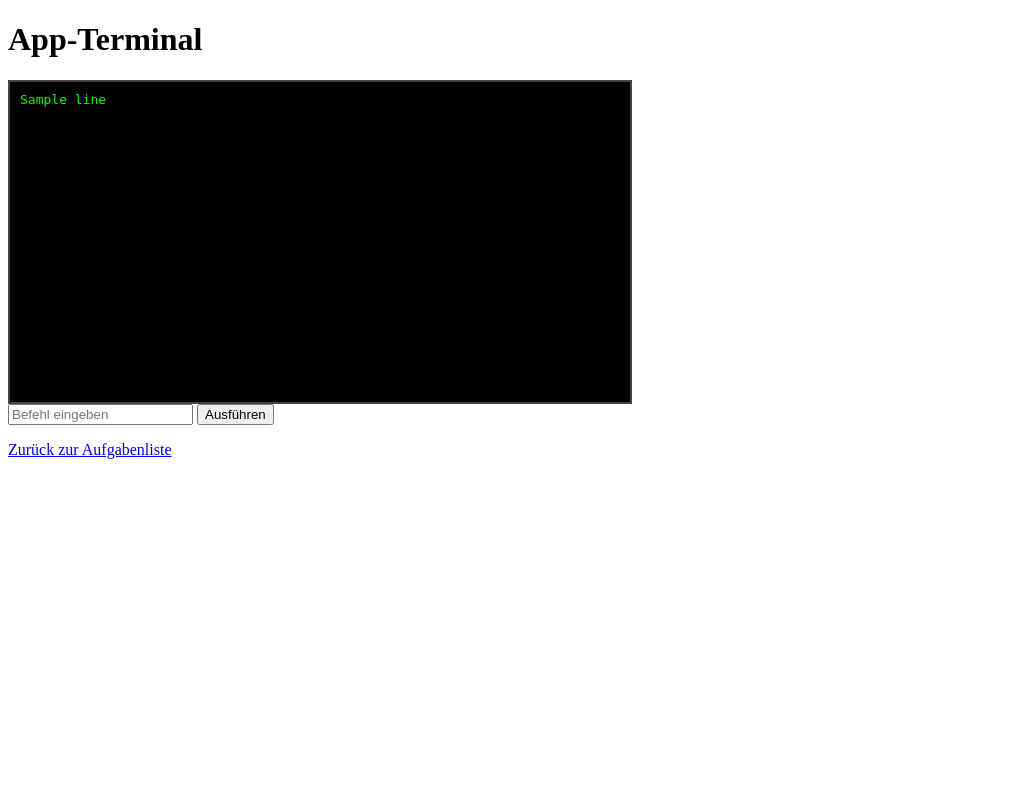
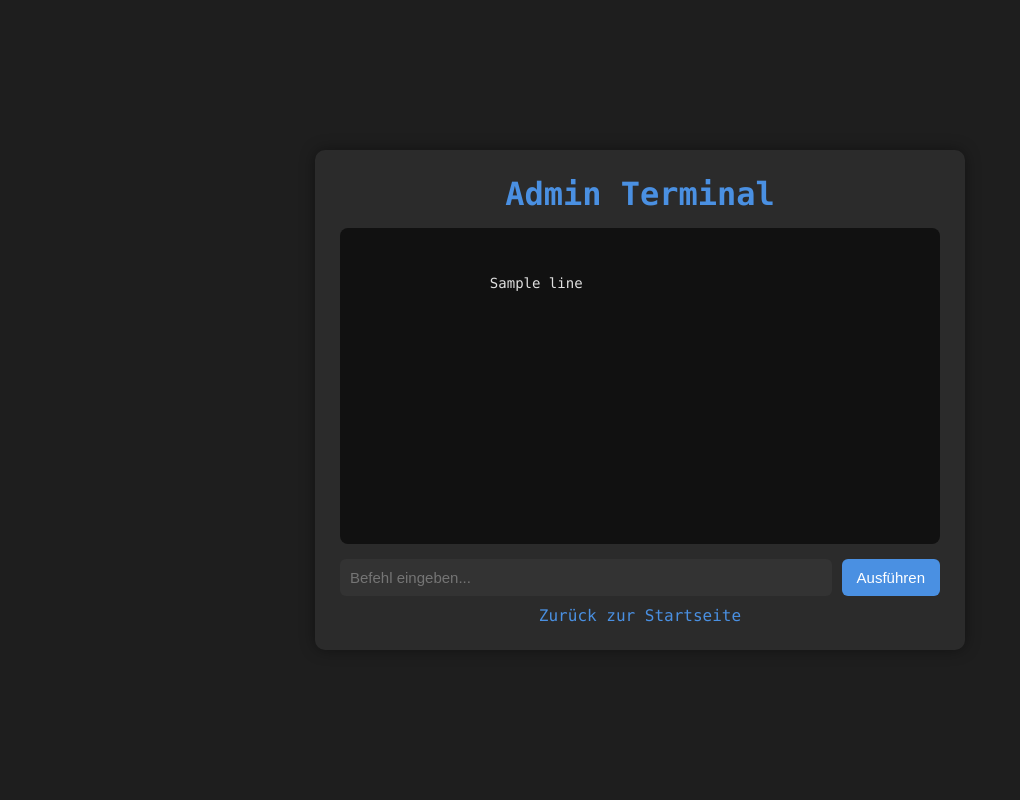
Before and after one commit to Fabian123384/familytasks, a Flask app: template templates/terminal.html in a window 1280 px wide. Shown: the whole page, without its empty margins (0-1020 px from the left). Run offline with Flask 3, Linux system fonts and the light colour scheme; the template is opened without the code that fills it: most values are stand-ins (such as "Sample title", 1, 10 or a date in 2020); parts of the project's set-up code (start-up, migrations or seed data) failed here and were passed over.

Commit message:
Update terminal.html

```diff
--- a/templates/terminal.html
+++ b/templates/terminal.html
@@ -2,34 +2,105 @@
 <html>
 <head>
     <meta charset="UTF-8">
-    <title>Terminal</title>
+    <title>Admin Terminal</title>
+
     <style>
-        #terminal-box {
+        body {
+            font-family: Consolas, monospace;
+            background: #1e1e1e;
+            color: #e0e0e0;
+            display: flex;
+            justify-content: center;
+            align-items: center;
+            height: 100vh;
+            margin: 0;
+        }
+
+        .terminal-box {
+            background: #2b2b2b;
+            padding: 25px;
+            border-radius: 10px;
             width: 600px;
-            height: 300px;
-            background: black;
-            color: lime;
+            height: 450px;
+            display: flex;
+            flex-direction: column;
+            box-shadow: 0 0 15px rgba(0,0,0,0.4);
+        }
+
+        h1 {
+            margin: 0 0 15px 0;
+            text-align: center;
+            color: #4a90e2;
+        }
+
+        .output {
+            background: #111;
+            padding: 15px;
+            border-radius: 8px;
+            flex-grow: 1;
+            overflow-y: auto;
+            margin-bottom: 15px;
+            white-space: pre-wrap;
+            font-size: 14px;
+        }
+
+        .input-area {
+            display: flex;
+            gap: 10px;
+        }
+
+        input {
+            flex-grow: 1;
             padding: 10px;
-            font-family: monospace;
-            overflow-y: auto;
-            border: 2px solid #444;
+            border-radius: 6px;
+            border: none;
+            background: #333;
+            color: #fff;
+            font-size: 15px;
+        }
+
+        button {
+            padding: 10px 15px;
+            background: #4a90e2;
+            color: white;
+            border: none;
+            border-radius: 6px;
+            cursor: pointer;
+            font-size: 15px;
+        }
+
+        button:hover {
+            background: #3a78c2;
+        }
+
+        a {
+            color: #4a90e2;
+            text-decoration: none;
+            margin-top: 10px;
+            text-align: center;
+        }
+
+        a:hover {
+            text-decoration: underline;
         }
     </style>
 </head>
 <body>
-    <h1>App-Terminal</h1>
+    <div class="terminal-box">
+        <h1>Admin Terminal</h1>
 
-    <div id="terminal-box">
+        <div class="output">
             {% for line in output %}
-            <div>{{ line }}</div>
+                {{ line }}<br>
             {% endfor %}
         </div>
 
-    <form action="/terminal" method="post">
-        <input type="text" name="command" placeholder="Befehl eingeben" required>
+        <form action="/terminal" method="post" class="input-area">
+            <input type="text" name="command" placeholder="Befehl eingeben..." required>
             <button type="submit">Ausführen</button>
         </form>
 
-    <p><a href="/">Zurück zur Aufgabenliste</a></p>
+        <a href="/">Zurück zur Startseite</a>
+    </div>
 </body>
 </html>
```
Lines whose indentation alone changed are shown as unchanged.
